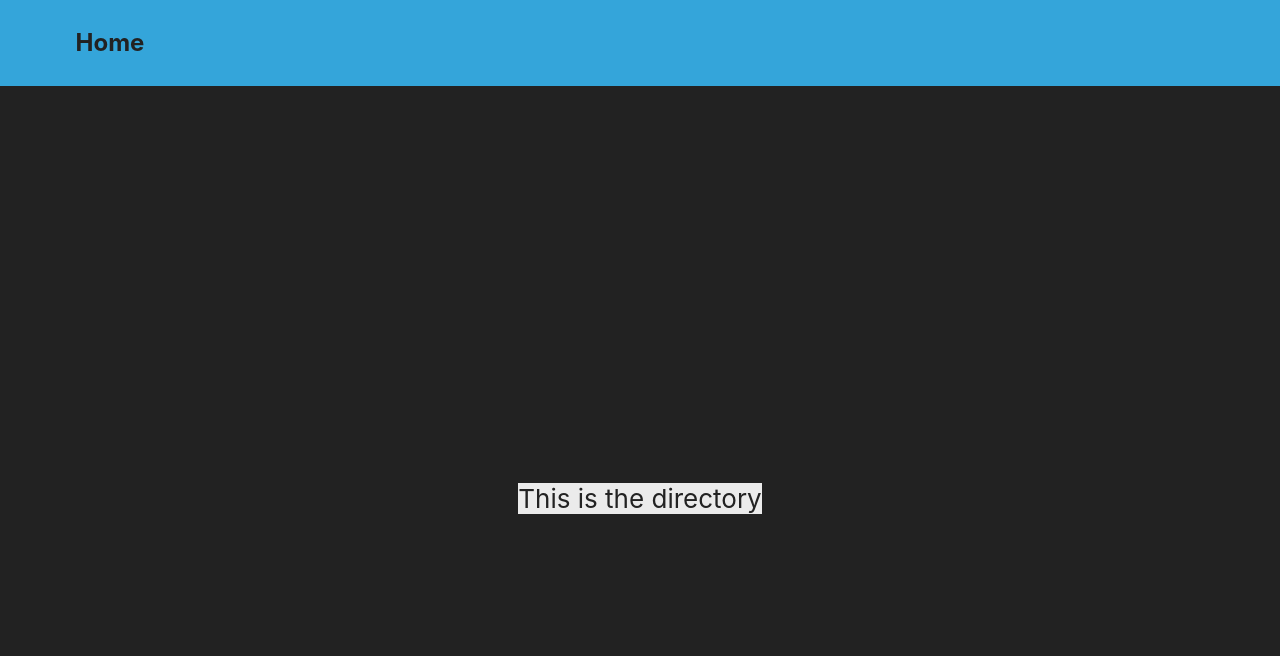
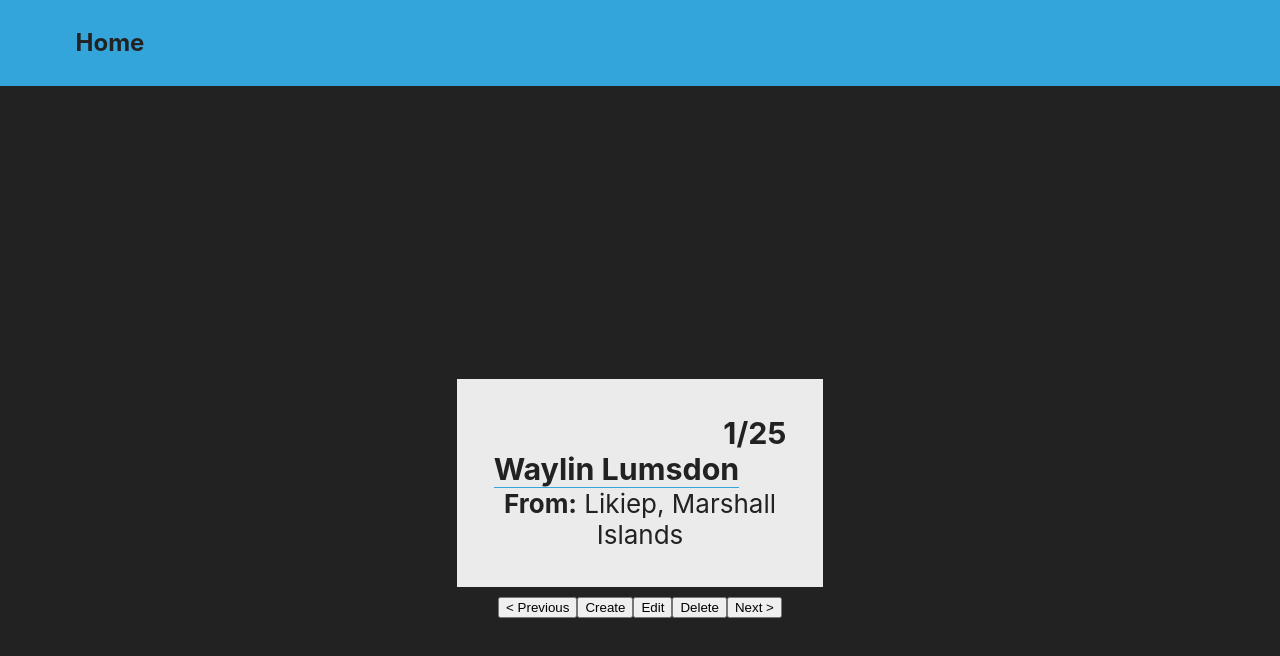
Before and after one commit to ctdupuis/user-directory, a React (Create React App) app: page / in a window 1280 px wide. Shown: the top 656 px of the page. Built offline with nearby package versions, Linux system fonts and the light colour scheme.

Commit message:
skeleton for rendering users, next and previous buttons work

```diff
--- a/src/components/Directory/Directory.css
+++ b/src/components/Directory/Directory.css
@@ -1,4 +1,4 @@
 .directory {
-    background-color: #ebebeb;
     color: #222222;
+    padding: 10%;
 }
--- a/src/components/Directory/Directory.js
+++ b/src/components/Directory/Directory.js
@@ -1,16 +1,42 @@
 import React, { useState } from 'react'
 import './Directory.css'
 import data from '../../starter_files/data';
+import UserCard from './UserCard/UserCard';
 
 export default function Directory() {
     const [users, updateUsers] = useState(data);
     const [id, setId] = useState(1)
+
     const min = 1;
     const max = data.length;
 
+    let currentUser = data.find(user => user.id === id)
+    const prev = "< Previous"
+    const next = "Next >"
+
+    const handleClick = e => {
+        if (e.target.innerText === next) {
+            if (id !== max) {
+                setId(id + 1)
+            }
+        } else {
+            if (id !== min) {
+                setId(id - 1)
+            }
+        }
+    }
+
     return (
         <div className="directory">
-            This is the directory
+            <UserCard user={currentUser} min={min} max={max} />
+            <div className="controls">
+                <button onClick={handleClick}>{prev}</button>
+                <button>Create</button>
+                <button>Edit</button>
+                <button>Delete</button>
+                <button onClick={handleClick}>{next}</button>
+            </div>
         </div>
+
     )
 }
--- /dev/null
+++ b/src/components/Directory/UserCard/UserCard.css
@@ -0,0 +1,18 @@
+.user-card {
+    background-color: #ebebeb;
+    padding: 10%;
+}
+
+.title {
+    display: flex;
+    justify-content: flex-start;
+}
+
+.title h3 {
+    border-bottom: 1px solid #34a5da;
+}
+
+.index {
+    display: flex;
+    justify-content: flex-end;
+}
--- /dev/null
+++ b/src/components/Directory/UserCard/UserCard.js
@@ -0,0 +1,20 @@
+import React from 'react'
+import './UserCard.css'
+
+export default function UserCard({ user, min, max }) {
+    return (
+        <div className="user-card">
+            <div className="index">
+                <h3>{user.id}/{max}</h3>
+            </div>
+            <div className="title">
+                <h3>{user.name.first} {user.name.last}</h3>
+            </div>
+            <div className="user-info">
+                <div className="location">
+                    <strong>From:</strong> {user.city}, {user.country}
+                </div>
+            </div>
+        </div>
+    )
+}
```
